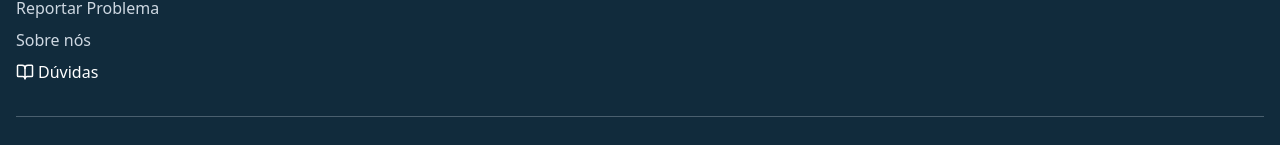
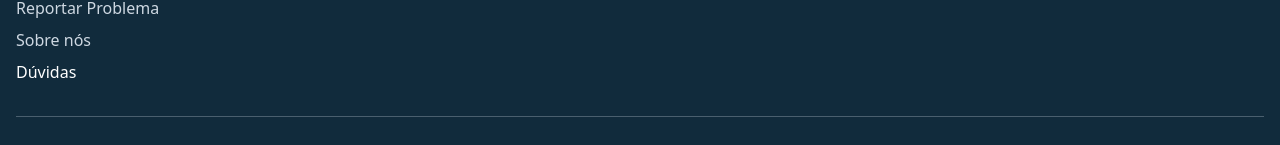
Before and after one commit to rafaelromwno/cidade-integra-frontend, a React (Vite) app in the folder frontend/: page /login in a window 1280 px wide. Shown: the part 1018-1163 px from the top of the page. Built offline with nearby package versions, Linux system fonts and the light colour scheme; no server answers.

Commit message:
fix: retirando icone do footer

```diff
--- a/frontend/src/components/layout/Footer.jsx
+++ b/frontend/src/components/layout/Footer.jsx
@@ -1,5 +1,4 @@
 import { Link } from 'react-router-dom';
-import { BookOpen } from 'lucide-react';
 
 const Footer = () => {
   const currentYear = new Date().getFullYear();
@@ -23,7 +22,6 @@ const Footer = () => {
 
               <li>
                 <Link to="/duvidas" className="hover:text-verde transition-colors flex items-center gap-1">
-                  <BookOpen size={18} />
                   <span>Dúvidas</span>
                 </Link>
               </li>
```
